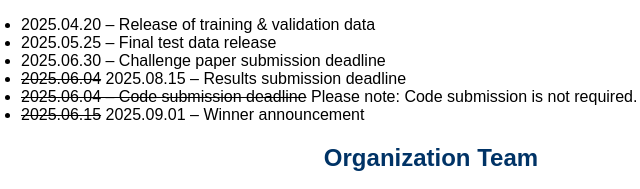
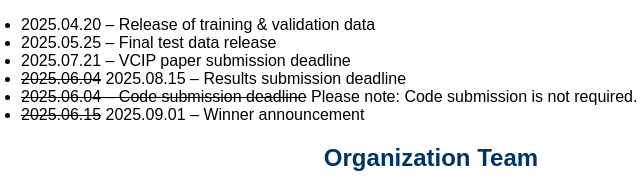
Before and after one commit to jiangliu5/imqac.github.io, a plain HTML site: page index.html in a window 1280 px wide. Shown: the part 1125-1314 px from the top of the page, 209-849 px from the left. Drawn offline with Linux system fonts and the light colour scheme.

Commit message:
Update index.html

```diff
--- a/index.html
+++ b/index.html
@@ -115,7 +115,7 @@
     <ul>
       <li>2025.04.20 – Release of training & validation data</li>
       <li>2025.05.25 – Final test data release</li>
-      <li>2025.06.30 – Challenge paper submission deadline</li>
+      <li>2025.07.21 – VCIP paper submission deadline</li>
       <li><s>2025.06.04</s> 2025.08.15 – Results submission deadline</li>
       <li><s>2025.06.04 – Code submission deadline</s> Please note: Code submission is not required.</li>
       <li><s>2025.06.15</s> 2025.09.01 – Winner announcement</li>
```
